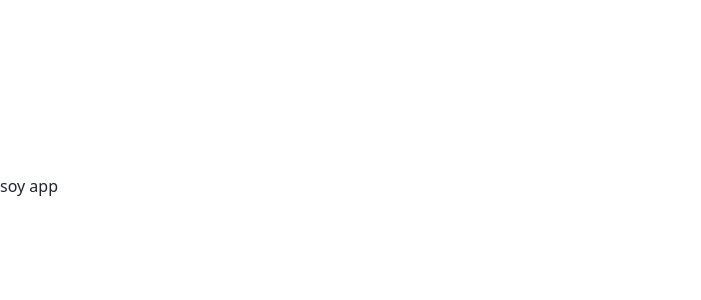
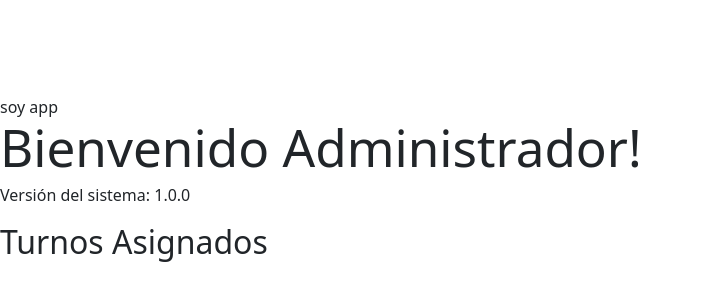
Before and after one commit to cpfigueroa/Veterinaria-Front, a React (Vite) app: page / in a window 1280 px wide. Shown: the part 214-514 px from the top of the page, without its empty margins (0-701 px from the left). Built offline with nearby package versions, Linux system fonts and the light colour scheme.

Commit message:
Primer codigo en AdminHome.jsx y prueba de exportar e importar

```diff
--- a/src/App.jsx
+++ b/src/App.jsx
@@ -1,17 +1,15 @@
 import React from 'react';
 import './App.css';
 import ScrollReveal from 'scrollreveal';
-
+import AdminHome from './admin/AdminHome';
 
 function App() {
-
-
-  return (
-    <div className='my-element'>
-      soy app
-    </div>
-
-  );
+	return (
+		<div className="my-element">
+			soy app
+			<AdminHome />
+		</div>
+	);
 }
 
 export default App;
--- a/src/admin/AdminHome.jsx
+++ b/src/admin/AdminHome.jsx
@@ -0,0 +1,32 @@
+import React, { useState, useEffect } from 'react';
+// Importo la biblioteca React y los hooks pra manejar estados de componentes funcionales y efectos secundarios como una API
+const AdminHome = () => {
+	const [turnos, setTurnos] = useState([]);
+	// Declaro componente funcional AdminHome y creo una variable turnos (inicialmente es un arreglo vacio) con el hook, junto con su funcion actualizadora
+	useEffect(() => {
+		fetch('/#') // Ajusta la URL a tu endpoint
+			.then((response) => response.json())
+			.then((data) => setTurnos(data))
+			.catch((error) => console.error('Error fetching turnos:', error));
+	}, []);
+	// Uso el hook useEffect para ejecutar efectos secundarios en el componente, [] como 2do argumento para indicar que no depende de ninguna prop o estado (se ejecuta una vez)
+	// fetch solicitud HTTP get para obtener los datos de turnos, .json convierte la solicitud en objeto JSON, then actualiza el estado de turnos y catch se encarga de los errores
+	return (
+		<div>
+			<h1>Bienvenido Administrador!</h1>
+			<p>Versión del sistema: 1.0.0</p>
+			<h2>Turnos Asignados</h2>
+			<ul>
+				{turnos.map((turno) => (
+					<li key={turno.id}>
+						Turno {turno.id}: Paciente {turno.paciente} - Fecha: {turno.fecha}
+					</li>
+				))}
+			</ul>
+		</div>
+	);
+};
+// renderizó la página, mapeo el arreglo de turnos para crear una lista a cada uno y cada uno posee un ID, nombre y fecha. Key, es un atributo necesario para indentificar eficientemente a los elementos
+
+export default AdminHome;
+// exporto el componente, para luego podes importarlo
```
